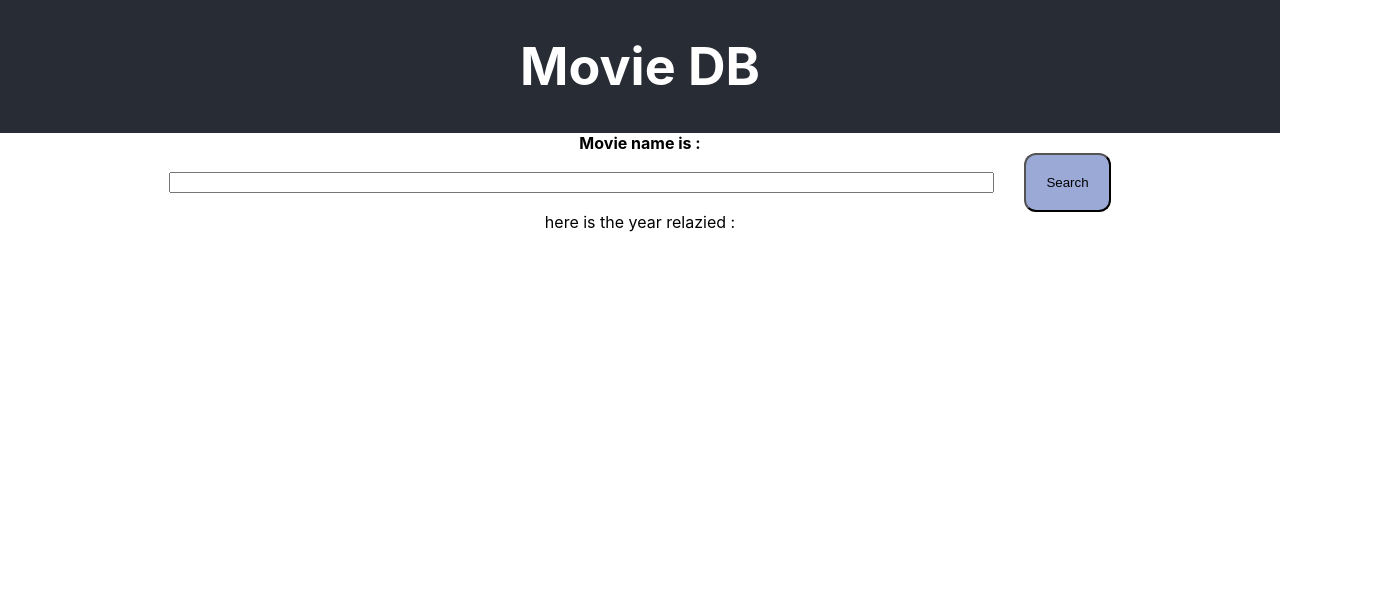
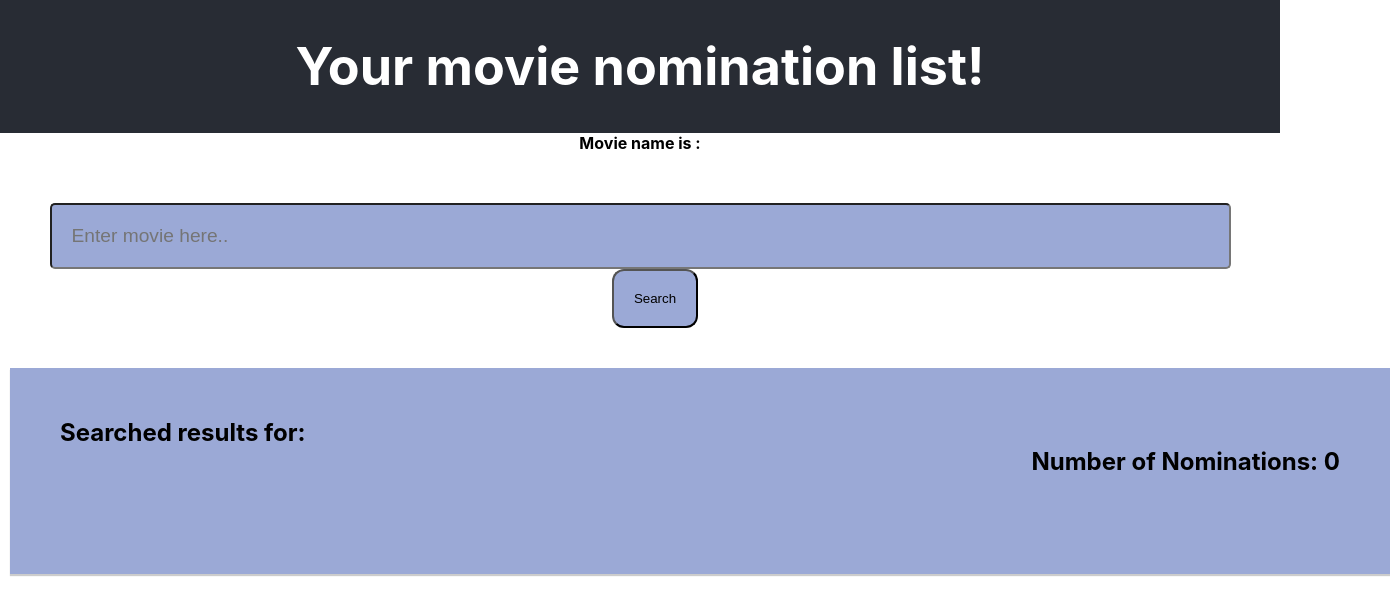
Before and after one commit to Shahbazdhanju/Movie-Nomination, a React (Create React App) app: page / in a window 1280 px wide. Shown: the top 614 px of the page, 1390 px wide, since content can reach past the window. Built offline with nearby package versions, Linux system fonts and the light colour scheme.

Commit message:
API search working and displays data

```diff
--- a/src/App.css
+++ b/src/App.css
@@ -1,16 +1,7 @@
 .App {
   text-align: center;
-}
-
-.App-logo {
-  height: 40vmin;
-  pointer-events: none;
-}
-
-@media (prefers-reduced-motion: no-preference) {
-  .App-logo {
-    animation: App-logo-spin infinite 20s linear;
-  }
+  width: 100vw;
+  height: 100vh;
 }
 
 .App-header {
@@ -22,16 +13,3 @@
   font-size: calc(10px + 2vmin);
   color: white;
 }
-
-.App-link {
-  color: #61dafb;
-}
-
-@keyframes App-logo-spin {
-  from {
-    transform: rotate(0deg);
-  }
-  to {
-    transform: rotate(360deg);
-  }
-}
--- a/src/App.js
+++ b/src/App.js
@@ -1,17 +1,18 @@
 import "./App.css";
-import Layout from "./components/Layout/Layout";
+// import Layout from "./components/Layout/Layout";
 import Aux from "./hoc/Auxiliary";
 import Search from "./container/Search/Search";
+
 function App() {
   return (
     <Aux>
-    <div className="App">
-      <header className="App-header">
-        <h1>Movie DB</h1>
-      </header>
-      <Layout/>
-      <Search/>
-    </div>
+      <div className="App">
+        <header className="App-header">
+          <h1>Your movie nomination list!</h1>
+        </header>
+        {/* <Layout /> */}
+        <Search />
+      </div>
     </Aux>
   );
 }
--- a/src/components/DisplayPannel/DisplayPannel.css
+++ b/src/components/DisplayPannel/DisplayPannel.css
@@ -1,10 +1,18 @@
 .DisplayPannel{
-    width: 100px;
+    text-align: left;
+    font-size:x-large;
+    width: 100%;
     background-color: #9ba9d6;
     display: flex;
     flex-flow: column;
-    align-items: center;
+    align-items: left;
     box-shadow: 0 2px 1px #ccc;
-    margin-top: 30px;
-    padding: 10px 0 500px;
+    margin: 40px 100px 10px 10px;
+    padding: 50px;
+    width: 100vw;
 }
+
+.resultList{
+    text-align: left;
+    font-size: 30px;
+}
--- a/src/components/DisplayPannel/DisplayPannel.js
+++ b/src/components/DisplayPannel/DisplayPannel.js
@@ -1,10 +1,39 @@
-import React from "react";
-import "./DisplayPannel";
+import React, { useState } from "react";
+import "./DisplayPannel.css";
 
-const DisplayPannel = (props) => (
-  <div className="DisplayPannel">
-    here is the year relazied : {props.results}
-  </div>
-);
+const DisplayPannel = (props) => {
+  const [count, setCount] = useState(0);
+  const [movieList, setMovieList] = useState([]);
+
+  const nominationHandler = () => {
+    setCount(count + 1);
+  };
+  // setMovieList([
+  //   ...movieList,
+  //   {
+  //     Title: t,
+  //     Year: y
+  //   }
+  // ])
+  const options = props.results.map((r) => (
+    <section className="resultList" key={r.id}>
+      Title : {r.Title}
+      Year released: {r.Year}
+      <button onClick={nominationHandler}>Add</button>
+    </section>
+
+  ));
+
+  return (
+    <div className="DisplayPannel">
+      <strong>Searched results for: {props.typed}</strong>
+      <strong style={{ textAlign: "right" }}>
+        Number of Nominations: {count}
+        {/* Nomination list: {movieList} */}
+      </strong>
+      <ul>{options}</ul>
+    </div>
+  );
+};
 
 export default DisplayPannel;
--- a/src/components/Layout/Layout.js
+++ /dev/null
@@ -1,14 +0,0 @@
-import React from "react";
-import Search from "../../container/Search/Search";
-import Aux from "../../hoc/Auxiliary";
-
-const layout = (props) => (
-  <Aux>
-    <div>
-      {/* <Search /> */}
-    </div>
-    <main className="Layout">{props.children}</main>
-  </Aux>
-);
-
-export default layout;
--- a/src/components/Layout/Layout.module.css
+++ /dev/null
@@ -1,3 +0,0 @@
-.Content {
-    margin-top:72px;
-}
--- a/src/components/SearchBar/SearchBar.js
+++ b/src/components/SearchBar/SearchBar.js
@@ -1,6 +1,14 @@
 import React from "react";
 import "./SearchBar.css";
 
-const SearchBar = (props) => (<input className="SearchBar" type="text" placeholder="Enter movie here.."/>);
+const SearchBar = (props) => (
+  <input
+    {...props}
+    className="SearchBar"
+    type="text"
+    size="100"
+    placeholder="Enter movie here.."
+  />
+);
 
 export default SearchBar;
--- a/src/components/SearchButton/SearchButton.css
+++ b/src/components/SearchButton/SearchButton.css
@@ -4,3 +4,9 @@
     border-radius: 12px;
     background-color: #9ba9d6;
 }
+.SearchButton:hover{
+    background-color: #6496f1;
+    border: lightblue;
+    border-radius: 12px;
+    padding:20px;
+}
--- a/src/container/Search/Search.js
+++ b/src/container/Search/Search.js
@@ -1,7 +1,7 @@
 import React, { Component } from "react";
 import axios from "axios";
 import DisplayPannel from "../../components/DisplayPannel/DisplayPannel";
-//import SearchBar from "../../components/SearchBar/SearchBar";
+import SearchBar from "../../components/SearchBar/SearchBar";
 import SearchButton from "../../components/SearchButton/SearchButton";
 
 //const { API_KEY } = process.env
@@ -13,18 +13,20 @@ class Search extends Component {
     this.state = {
       movieName: "",
       query: "",
-      results: []
+      results: [],
     };
   }
 
   handleSubmit = (event) => {
     event.preventDefault();
     console.log("here is the submit", this.state.movieName);
-    this.getInfo();
-    this.setState({
-      query: this.state.movieName
-    })
-    console.log("here is th quer::",this.state.query)
+    if (this.state.movieName.length > 1) {
+      this.getInfo();
+      this.setState({
+        query: this.state.movieName,
+      });
+    }
+    console.log("here is th quer::", this.state.query);
   };
 
   handleInputChange = (event) => {
@@ -36,13 +38,15 @@ class Search extends Component {
   };
 
   getInfo = () => {
-    axios.get(`${API_URL}&t=${this.state.movieName}`).then(({ data }) => {
+    axios.get(`${API_URL}&s=${this.state.movieName}`).then(({ data }) => {
       console.log("here is data::", data);
       console.log("here is data.data::", data.Response);
-      if(data.Response){
+      if (data.Response === "True") {
         this.setState({
-          results: data.Year,
+          results: data.Search,
         });
+      } else {
+        alert("Please enter the movie name again!");
       }
     });
   };
@@ -54,15 +58,10 @@ class Search extends Component {
       <div>
         <strong>Movie name is : {movieName}</strong>
         <form onSubmit={this.handleSubmit}>
-          <input
-            size="100"
-            type="text"
-            name="movieName"
-            onChange={this.handleInputChange}
-          />
+          <SearchBar name="movieName" onChange={this.handleInputChange} />
           <SearchButton />
         </form>
-        <DisplayPannel results= {this.state.results}/>
+        <DisplayPannel typed={movieName} results={this.state.results} />
       </div>
     );
   }
--- a/src/container/Search/Suggestions.js
+++ b/src/container/Search/Suggestions.js
@@ -1,11 +1,7 @@
 import React from 'react'
 
 const Suggestions = (props) => {
-  const options = props.results.map(r => (
-    <li key={r.id}>
-      {r.name}
-    </li>
-  ))
+
   return <ul>{options}</ul>
 }
 
```
Also changed, not shown: src/container/DataFetch/DataFetch.js (deleted, +0 -18 lines), 1 other file (tests, documents, lock files or other folders).
